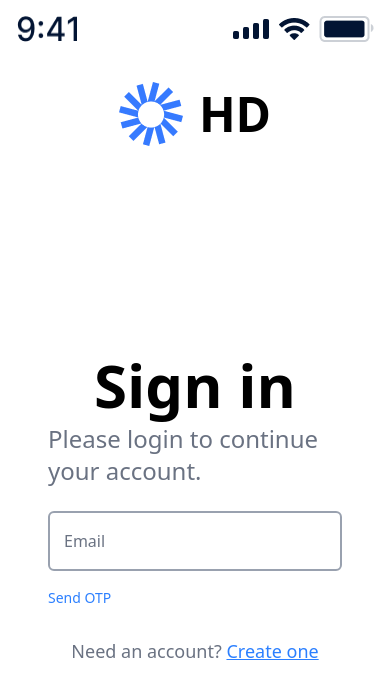
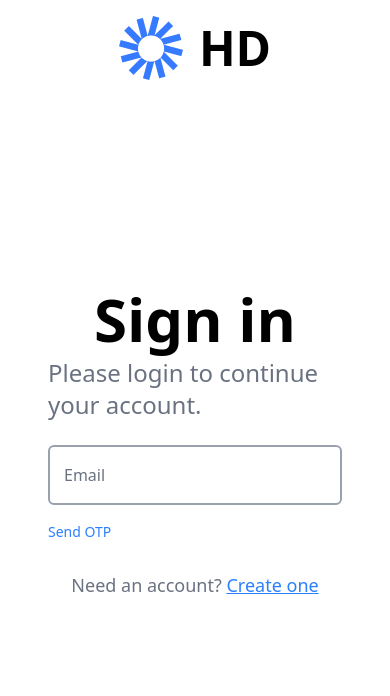
Before and after one commit to Priyam-Kesarwani/Note-Taking-Application, a React (Vite) app in the folder Frontend/: page /signin in a window 390 px wide. Shown: the top 696 px of the page. Built offline with nearby package versions, Linux system fonts and the light colour scheme.

Commit message:
Update SignIn.tsx

```diff
--- a/Frontend/src/Component/SignIn.tsx
+++ b/Frontend/src/Component/SignIn.tsx
@@ -90,10 +90,10 @@ const SignIn = () => {
       {/* Left section */}
       <div className="flex-grow md:basis-[41%] p-4">
 
-        <header className="flex justify-between space-x-4 mb-10 md:hidden">
+{/*         <header className="flex justify-between space-x-4 mb-10 md:hidden">
           <img src="/time.png" alt="" />
           <img src="/status.png" alt="" />
-        </header>
+        </header> */}
 
         {/* Logo */}
          <div className="flex items-center justify-center md:justify-start mb-6 space-x-4 md:space-x-0">
```
